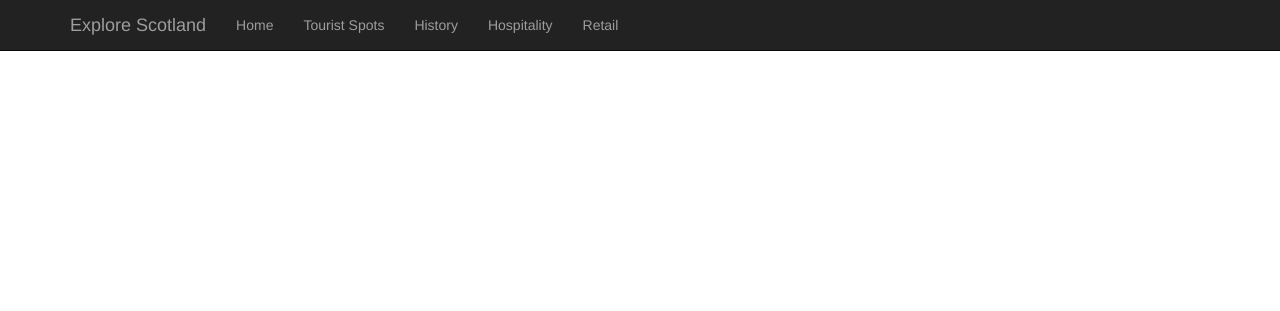
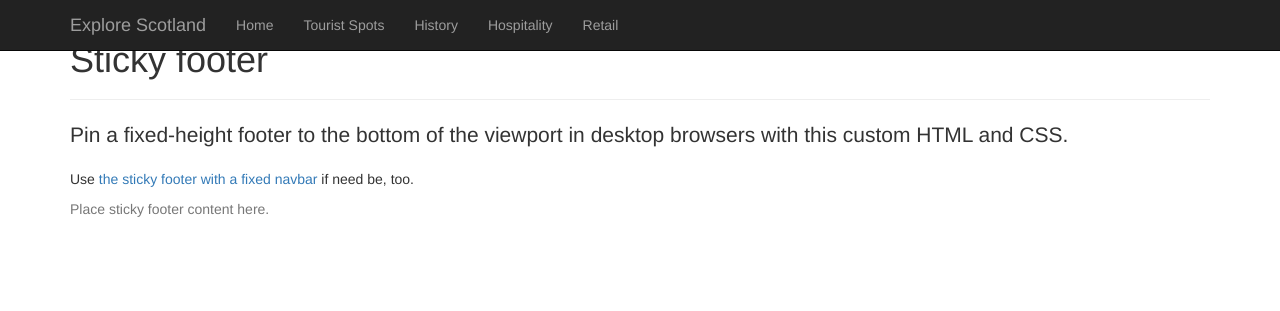
Before and after one commit to ryanleslie1997/set09103, a Flask app: page / in a window 1280 px wide. Shown: the top 311 px of the page. Run offline with Flask 2, Linux system fonts and the light colour scheme; some libraries are stand-ins or nearby versions.

Commit message:
Changes made to base.html for footer

```diff
--- a/templates/base.html
+++ b/templates/base.html
@@ -27,11 +27,19 @@
 			</div>
 		</nav>
 
-		<footer class="footer">
-			      <div class="container">
-				              <p class="text-muted">Place sticky footer content here.</p>
-			      </div>
-		</footer>
+		<div class="container">
+      <div class="page-header">
+        <h1>Sticky footer</h1>
+      </div>
+      <p class="lead">Pin a fixed-height footer to the bottom of the viewport in desktop browsers with this custom HTML and CSS.</p>
+      <p>Use <a href="../sticky-footer-navbar">the sticky footer with a fixed navbar</a> if need be, too.</p>
+    </div>
+
+    <footer class="footer">
+      <div class="container">
+        <p class="text-muted">Place sticky footer content here.</p>
+      </div>
+    </footer>
 		<script src="https://ajax.googleapis.com/ajax/libs/jquery/1.11.3/jquery.min.js"></script>
 		<script src="{{ url_for('static', filename='js/bootstrap.min.js') }}"></script>
 	</body>
```
